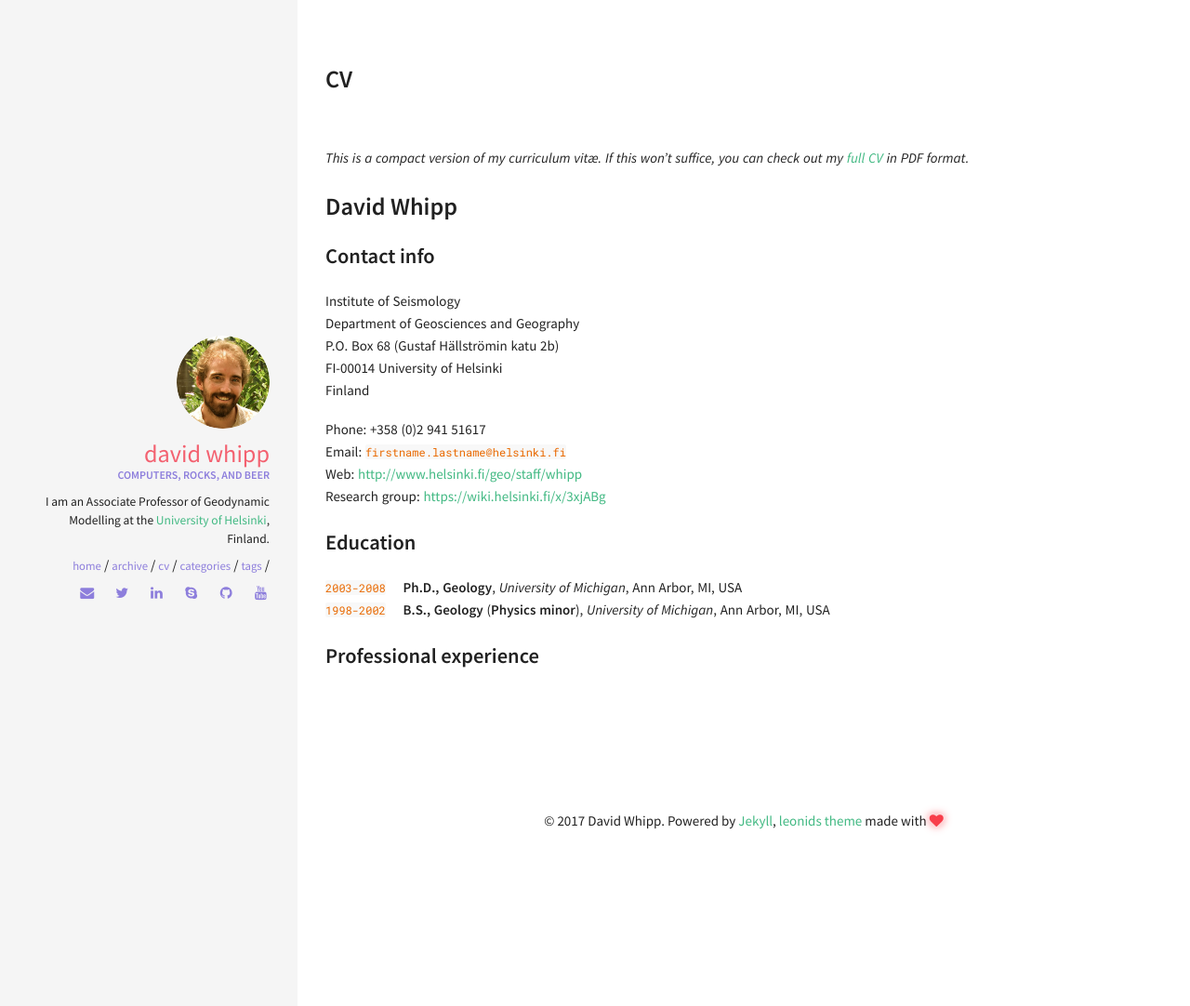
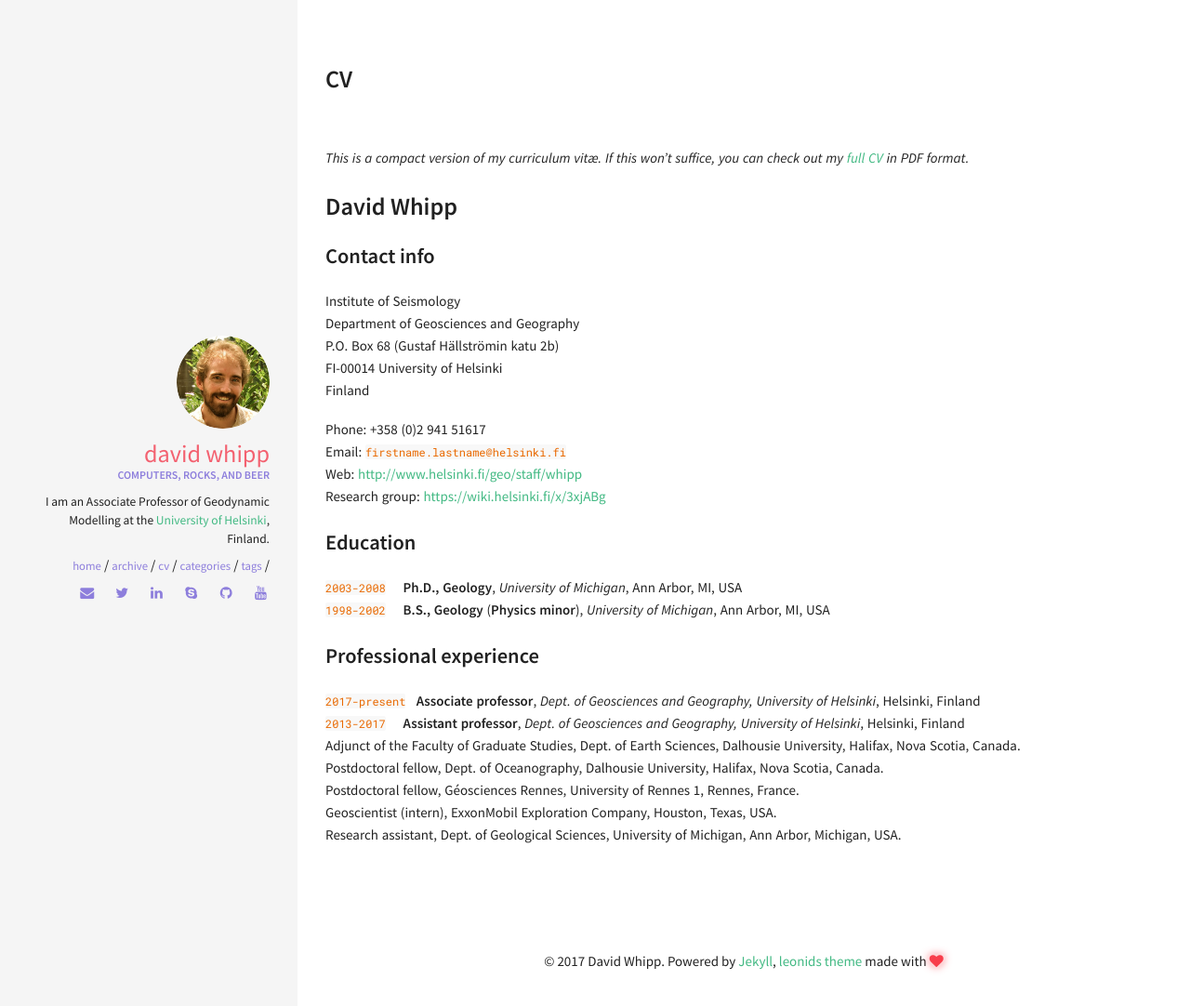
Before and after one commit to z0del/davewhipp.github.io, a Jekyll site: the page built from cv.md, in a window 1280 px wide. Shown: the top 1082 px of the page at 93% size. Built offline with Jekyll 4.4.1, drawn with Linux system fonts in a browser that asks for light colours.

Commit message:
Update cv.md

````diff
--- a/cv.md
+++ b/cv.md
@@ -24,3 +24,10 @@ Research group: [https://wiki.helsinki.fi/x/3xjABg](https://wiki.helsinki.fi/x/3
 ```1998-2002``` &nbsp;&nbsp;&nbsp;&nbsp;**B.S., Geology** (**Physics minor**), *University of Michigan*, Ann Arbor, MI, USA
 
 ### Professional experience
+```2017-present``` &nbsp;&nbsp;**Associate professor**, *Dept. of Geosciences and Geography, University of Helsinki*, Helsinki, Finland<br/>
+```2013-2017``` &nbsp;&nbsp;&nbsp;&nbsp;**Assistant professor**, *Dept. of Geosciences and Geography, University of Helsinki*, Helsinki, Finland<br/>
+Adjunct of the Faculty of Graduate Studies, Dept. of Earth Sciences, Dalhousie University, Halifax, Nova Scotia, Canada.<br/>
+Postdoctoral fellow, Dept. of Oceanography, Dalhousie University, Halifax, Nova Scotia, Canada.<br/>
+Postdoctoral fellow, Géosciences Rennes, University of Rennes 1, Rennes, France.<br/>
+Geoscientist (intern), ExxonMobil Exploration Company, Houston, Texas, USA.<br/>
+Research assistant, Dept. of Geological Sciences, University of Michigan, Ann Arbor, Michigan, USA.<br/>
````
